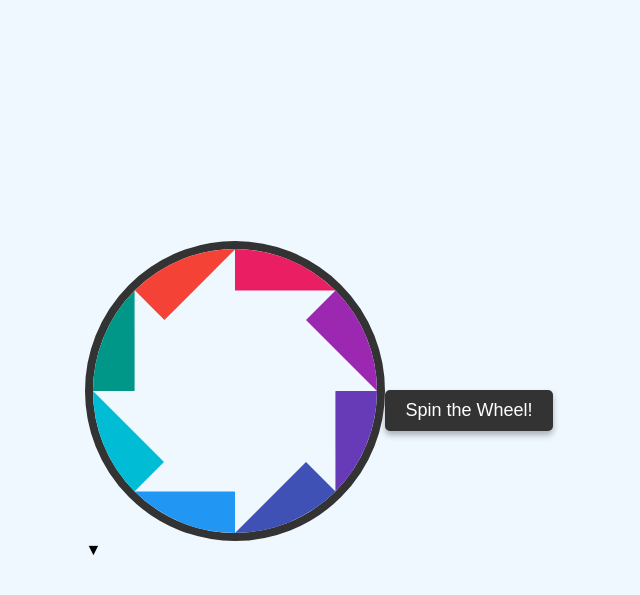
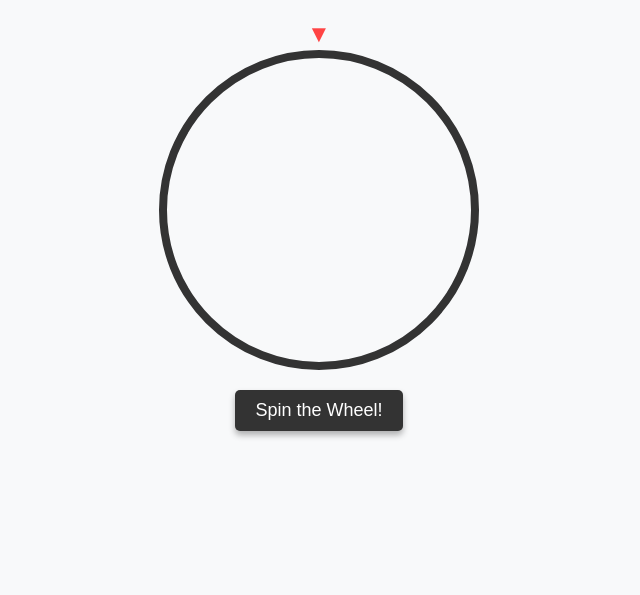
Before and after one commit to calebcoatney/calebcoatney.github.io, a plain HTML site: page index.html in a window 1280 px wide. Shown: the whole page, without its empty margins (321-961 px from the left). Drawn offline with Linux system fonts and the light colour scheme.

Commit message:
Update styles.css

```diff
--- a/styles.css
+++ b/styles.css
@@ -2,51 +2,53 @@
   box-sizing: border-box;
 }
 body {
+  display: flex;
+  flex-direction: column;
+  align-items: center;
   font-family: Arial, sans-serif;
-  display: flex;
-  justify-content: center;
-  align-items: center;
   height: 100vh;
   margin: 0;
-  background-color: #f0f8ff;
+  background-color: #f8f9fa;
+}
+#wheel-container {
+  position: relative;
+  margin-top: 50px;
 }
 #wheel {
-  position: relative;
-  width: 300px;
-  height: 300px;
+  width: 320px;
+  height: 320px;
   border-radius: 50%;
   border: 8px solid #333;
-  overflow: hidden;
+  position: relative;
   transform: rotate(0deg);
   transition: transform 4s cubic-bezier(0.33, 1, 0.68, 1);
+}
+#pointer {
+  position: absolute;
+  top: -30px;
+  left: 50%;
+  transform: translateX(-50%);
+  font-size: 24px;
+  color: #ff4444;
 }
 .segment {
   position: absolute;
   width: 50%;
   height: 50%;
-  background-color: lightgray;
   clip-path: polygon(100% 0, 0 0, 50% 50%);
   transform-origin: 100% 100%;
 }
-.segment:nth-child(1) { background-color: #f44336; }
-.segment:nth-child(2) { background-color: #e91e63; }
-.segment:nth-child(3) { background-color: #9c27b0; }
-.segment:nth-child(4) { background-color: #673ab7; }
-.segment:nth-child(5) { background-color: #3f51b5; }
-.segment:nth-child(6) { background-color: #2196f3; }
-.segment:nth-child(7) { background-color: #00bcd4; }
-.segment:nth-child(8) { background-color: #009688; }
 .segment-text {
   position: absolute;
   top: 50%;
   left: 50%;
   transform-origin: 0 100%;
-  font-size: 14px;
+  font-size: 12px;
   font-weight: bold;
   color: #fff;
+  white-space: nowrap;
   text-shadow: 1px 1px 3px rgba(0, 0, 0, 0.6);
-  white-space: nowrap;
-  transform: rotate(0deg) translateX(120px) rotate(0deg); /* Radial alignment */
+  transform: rotate(0deg) translateX(110px) rotate(0deg);
 }
 #spin-button {
   margin-top: 20px;
@@ -59,3 +61,8 @@ body {
   border-radius: 5px;
   box-shadow: 0px 4px 6px rgba(0, 0, 0, 0.3);
 }
+#result {
+  margin-top: 20px;
+  font-size: 20px;
+  color: #333;
+}
```
